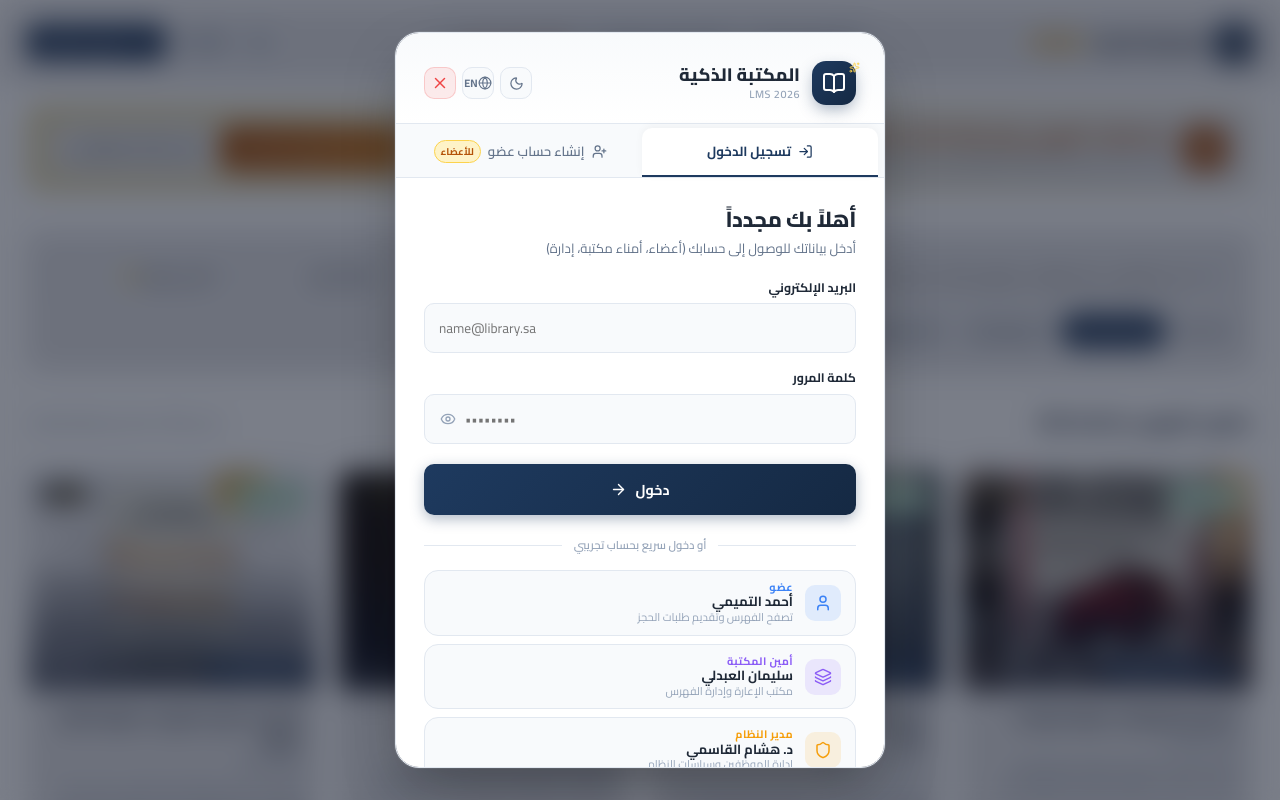
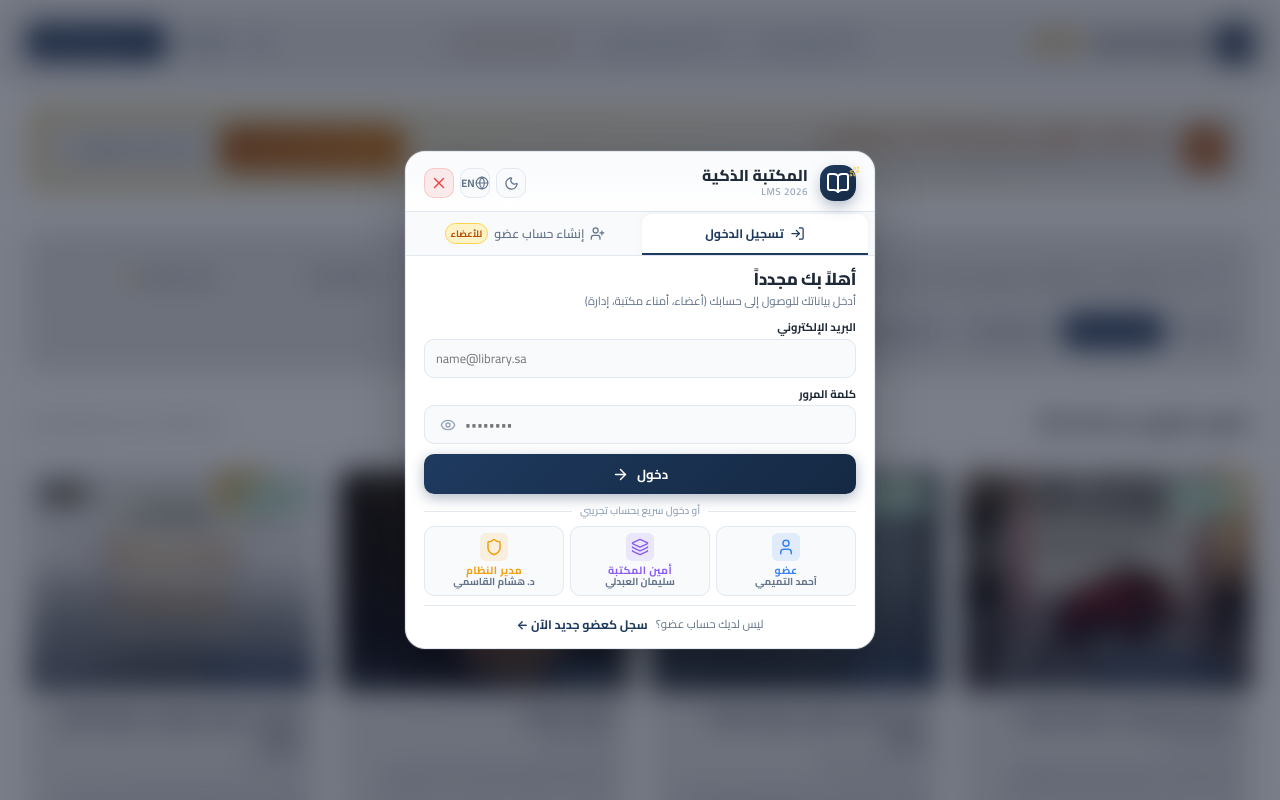
Before and after one commit to youssefahmedtalaat/library_management_system, a React (Vite) app: page /login in a window 1280 px wide. Shown: the top 800 px of the page. Built offline with nearby package versions, Linux system fonts and the light colour scheme.

Commit message:
fix(auth): eliminate popup scrollbar, fix modal close behavior, and add seamless public site navigation for librarian and admin

```diff
--- a/src/App.css
+++ b/src/App.css
@@ -2120,12 +2120,13 @@ html[dir="rtl"] .select-wrapper .select-arrow {
 }
 
 .login-modal-card {
-  max-width: 490px;
-  max-height: 92vh;
-  overflow-y: auto;
+  max-width: 470px;
+  width: 100%;
+  max-height: 96vh;
+  overflow: hidden;
   animation: modalScaleUp 0.3s cubic-bezier(0.16, 1, 0.3, 1);
   box-shadow: 0 25px 60px -12px rgba(0, 0, 0, 0.35), 0 0 0 1px rgba(255, 255, 255, 0.1);
-  border-radius: 24px;
+  border-radius: 20px;
 }
 
 @keyframes modalScaleUp {
@@ -2139,6 +2140,24 @@ html[dir="rtl"] .select-wrapper .select-arrow {
   }
 }
 
+/* Compact modal paddings to prevent vertical scrollbar */
+.login-modal-card .login-logo-area {
+  padding: 13px 18px 10px;
+}
+
+.login-modal-card .login-logo-icon {
+  width: 36px;
+  height: 36px;
+}
+
+.login-modal-card .login-logo-title {
+  font-size: 1.05rem;
+}
+
+.login-modal-card .login-logo-sub {
+  font-size: 0.66rem;
+}
+
 .login-card-top-actions {
   display: flex;
   align-items: center;
@@ -2147,8 +2166,8 @@ html[dir="rtl"] .select-wrapper .select-arrow {
 }
 
 .login-ctrl-mini-btn {
-  width: 32px;
-  height: 32px;
+  width: 30px;
+  height: 30px;
   border-radius: var(--radius-md);
   display: flex;
   align-items: center;
@@ -2166,8 +2185,8 @@ html[dir="rtl"] .select-wrapper .select-arrow {
 }
 
 .login-close-btn {
-  width: 32px;
-  height: 32px;
+  width: 30px;
+  height: 30px;
   border-radius: var(--radius-md);
   display: flex;
   align-items: center;
@@ -2188,7 +2207,7 @@ html[dir="rtl"] .select-wrapper .select-arrow {
   display: flex;
   background: var(--bg-muted);
   border-bottom: 1px solid var(--border-subtle);
-  padding: 4px 6px 0;
+  padding: 2px 6px 0;
   gap: 4px;
 }
 
@@ -2197,12 +2216,12 @@ html[dir="rtl"] .select-wrapper .select-arrow {
   display: flex;
   align-items: center;
   justify-content: center;
-  gap: 7px;
-  padding: 11px 12px;
+  gap: 6px;
+  padding: 8px 10px;
   background: transparent;
   border: none;
   border-bottom: 2px solid transparent;
-  font-size: 0.88rem;
+  font-size: 0.82rem;
   font-weight: 600;
   color: var(--text-secondary);
   cursor: pointer;
@@ -2224,33 +2243,144 @@ html[dir="rtl"] .select-wrapper .select-arrow {
 }
 
 .login-tab-badge {
-  font-size: 0.65rem;
+  font-size: 0.62rem;
   font-weight: 700;
-  padding: 1px 6px;
+  padding: 1px 5px;
   border-radius: var(--radius-full);
   background: var(--color-ai-surface);
   color: var(--color-ai-accent);
   border: 1px solid var(--color-ai-border);
 }
 
+.login-modal-card .login-card-body {
+  padding: 13px 18px 12px;
+}
+
+.login-modal-card .login-heading {
+  font-size: 1.15rem;
+  margin: 0 0 2px;
+}
+
+.login-modal-card .login-subheading {
+  font-size: 0.77rem;
+  margin: 0 0 9px;
+}
+
+.login-modal-card .login-form {
+  gap: 8px;
+}
+
+.login-modal-card .login-field {
+  gap: 3px;
+}
+
+.login-modal-card .login-label {
+  font-size: 0.74rem;
+  font-weight: 700;
+}
+
+.login-modal-card .login-input {
+  padding: 7px 11px;
+  font-size: 0.84rem;
+}
+
+.login-modal-card .login-submit-btn {
+  padding: 8px 16px;
+  font-size: 0.87rem;
+  margin-top: 2px;
+}
+
+.login-modal-card .login-divider {
+  margin: 9px 0 7px;
+}
+
+.login-modal-card .login-divider span {
+  font-size: 0.68rem;
+  padding: 0 8px;
+}
+
+/* Horizontal 3-column demo accounts cards inside the modal */
+.login-modal-card .login-demo-cards {
+  display: grid;
+  grid-template-columns: repeat(3, 1fr);
+  gap: 6px;
+}
+
+.login-modal-card .login-demo-card {
+  flex-direction: column;
+  align-items: center;
+  text-align: center;
+  padding: 6px 4px;
+  gap: 3px;
+  border-radius: var(--radius-md);
+}
+
+.login-modal-card .login-demo-icon {
+  width: 28px;
+  height: 28px;
+  border-radius: var(--radius-sm);
+  display: flex;
+  align-items: center;
+  justify-content: center;
+}
+
+.login-modal-card .login-demo-info {
+  display: flex;
+  flex-direction: column;
+  align-items: center;
+  min-width: 0;
+  width: 100%;
+}
+
+.login-modal-card .login-demo-role {
+  font-size: 0.7rem;
+  font-weight: 700;
+  line-height: 1.2;
+}
+
+.login-modal-card .login-demo-name {
+  font-size: 0.67rem;
+  white-space: nowrap;
+  overflow: hidden;
+  text-overflow: ellipsis;
+  max-width: 100%;
+  color: var(--text-secondary);
+}
+
+.login-modal-card .login-demo-desc {
+  display: none;
+}
+
+.login-modal-card .login-switch-footer {
+  margin-top: 9px;
+  padding-top: 7px;
+  font-size: 0.77rem;
+}
+
 .signup-members-notice {
   display: flex;
   align-items: flex-start;
-  gap: 10px;
-  padding: 10px 14px;
+  gap: 8px;
+  padding: 6px 10px;
   background: var(--color-ai-surface);
   border: 1px solid var(--color-ai-border);
   border-radius: var(--radius-md);
-  margin-bottom: 16px;
-  font-size: 0.78rem;
+  margin-bottom: 8px;
+  font-size: 0.74rem;
   color: var(--color-ai-hover);
-  line-height: 1.45;
+  line-height: 1.35;
 }
 
 .signup-members-notice .notice-icon {
   color: var(--color-ai-accent);
   flex-shrink: 0;
   margin-top: 1px;
+}
+
+.signup-password-row {
+  display: grid;
+  grid-template-columns: 1fr 1fr;
+  gap: 8px;
 }
 
 .login-switch-footer {
@@ -2271,7 +2401,7 @@ html[dir="rtl"] .select-wrapper .select-arrow {
   color: var(--color-primary);
   font-weight: 700;
   cursor: pointer;
-  font-size: 0.84rem;
+  font-size: 0.82rem;
   padding: 0;
   transition: color var(--transition-fast);
 }
@@ -2279,6 +2409,12 @@ html[dir="rtl"] .select-wrapper .select-arrow {
 .login-switch-btn:hover {
   color: var(--color-primary-hover);
   text-decoration: underline;
+}
+
+@media (max-height: 520px) {
+  .login-modal-card {
+    overflow-y: auto;
+  }
 }
 
 /* ═══════════════════════════════════════════════
--- a/src/pages/admin/AdminLayout.jsx
+++ b/src/pages/admin/AdminLayout.jsx
@@ -1,9 +1,9 @@
 import React, { useState } from 'react';
-import { Outlet, NavLink, useNavigate } from 'react-router-dom';
+import { Outlet, NavLink, useNavigate, Link } from 'react-router-dom';
 import {
   BookOpen, Sparkles, Sun, Moon, Globe, LogOut,
   Users, Settings, FileText, Bell, Search,
-  Filter, X, Calendar, HelpCircle
+  Filter, X, Calendar, HelpCircle, ExternalLink
 } from 'lucide-react';
 import { useLibrary } from '../../context/LibraryContext';
 import { useAuth } from '../../context/AuthContext';
@@ -100,6 +100,17 @@ function AdminSidebar() {
 
       {/* Bottom */}
       <div className="dashboard-sidebar-bottom">
+        {/* Public site link */}
+        <Link
+          to="/"
+          className="dashboard-sidebar-nav-item dashboard-sidebar-public-link"
+        >
+          <ExternalLink size={17} />
+          <span className="dashboard-sidebar-nav-text">
+            {isAr ? 'الموقع العام' : 'Public Site'}
+          </span>
+        </Link>
+
         <div className="dashboard-sidebar-actions-row">
           <button
             className="dashboard-sidebar-action-btn"
@@ -199,6 +210,17 @@ function AdminTopBar() {
           </button>
         </div>
 
+        {/* View Public Site button */}
+        <Link
+          to="/"
+          className="btn btn-secondary btn-sm"
+          style={{ display: 'inline-flex', alignItems: 'center', gap: '6px', padding: '6px 12px' }}
+          title={isAr ? 'عرض الواجهة العامة للمكتبة' : 'View Public Catalog Website'}
+        >
+          <ExternalLink size={14} />
+          <span>{isAr ? 'الموقع العام' : 'Public Site'}</span>
+        </Link>
+
         <div className="topbar-notifications-wrapper">
           <button
             className={`topbar-icon-btn ${showNotifications ? 'active' : ''}`}
--- a/src/pages/librarian/LibrarianLayout.jsx
+++ b/src/pages/librarian/LibrarianLayout.jsx
@@ -1,5 +1,5 @@
 import React, { useState } from 'react';
-import { Outlet, NavLink, useNavigate } from 'react-router-dom';
+import { Outlet, NavLink, useNavigate, Link } from 'react-router-dom';
 import {
   BookOpen, Sparkles, Sun, Moon, Globe, LogOut,
   BarChart3, ArrowRightLeft, BookMarked, Clock,
@@ -117,17 +117,15 @@ function DashboardSidebar({ navItems }) {
       {/* Bottom */}
       <div className="dashboard-sidebar-bottom">
         {/* Public site link (librarians can see the public site) */}
-        <a
-          href="/"
+        <Link
+          to="/"
           className="dashboard-sidebar-nav-item dashboard-sidebar-public-link"
-          target="_blank"
-          rel="noopener noreferrer"
         >
           <ExternalLink size={17} />
           <span className="dashboard-sidebar-nav-text">
             {isAr ? 'الموقع العام' : 'Public Site'}
           </span>
-        </a>
+        </Link>
 
         {/* Bottom actions row */}
         <div className="dashboard-sidebar-actions-row">
@@ -243,6 +241,17 @@ function DashboardTopBar() {
           </button>
         </div>
 
+        {/* View Public Site button */}
+        <Link
+          to="/"
+          className="btn btn-secondary btn-sm"
+          style={{ display: 'inline-flex', alignItems: 'center', gap: '6px', padding: '6px 12px' }}
+          title={isAr ? 'عرض الواجهة العامة للمكتبة' : 'View Public Catalog Website'}
+        >
+          <ExternalLink size={14} />
+          <span>{isAr ? 'الموقع العام' : 'Public Site'}</span>
+        </Link>
+
         {/* Notifications */}
         <div className="topbar-notifications-wrapper">
           <button
--- a/src/pages/public/LoginPage.jsx
+++ b/src/pages/public/LoginPage.jsx
@@ -103,10 +103,9 @@ export default function LoginPage({ isModal = true, onClose }) {
   }, [isAuthenticated, currentUser, navigate, from]);
 
   const handleClose = () => {
+    navigate('/', { replace: true });
     if (onClose) {
       onClose();
-    } else {
-      navigate('/');
     }
   };
 
@@ -458,6 +457,7 @@ export default function LoginPage({ isModal = true, onClose }) {
                   />
                 </div>
 
+                <div className="signup-password-row">
                   <div className="login-field">
                     <label className="login-label">
                       {isAr ? 'كلمة المرور' : 'Password'}
@@ -501,6 +501,7 @@ export default function LoginPage({ isModal = true, onClose }) {
                       dir="ltr"
                     />
                   </div>
+                </div>
 
                 <button
                   id="signup-submit-btn"
--- a/src/pages/public/PublicLayout.jsx
+++ b/src/pages/public/PublicLayout.jsx
@@ -298,7 +298,7 @@ export default function PublicLayout() {
       {isLoginRoute && (
         <LoginPage
           isModal={true}
-          onClose={() => navigate(location.state?.from?.pathname || '/')}
+          onClose={() => navigate('/', { replace: true })}
         />
       )}
 
```
Lines whose indentation alone changed are shown as unchanged.
